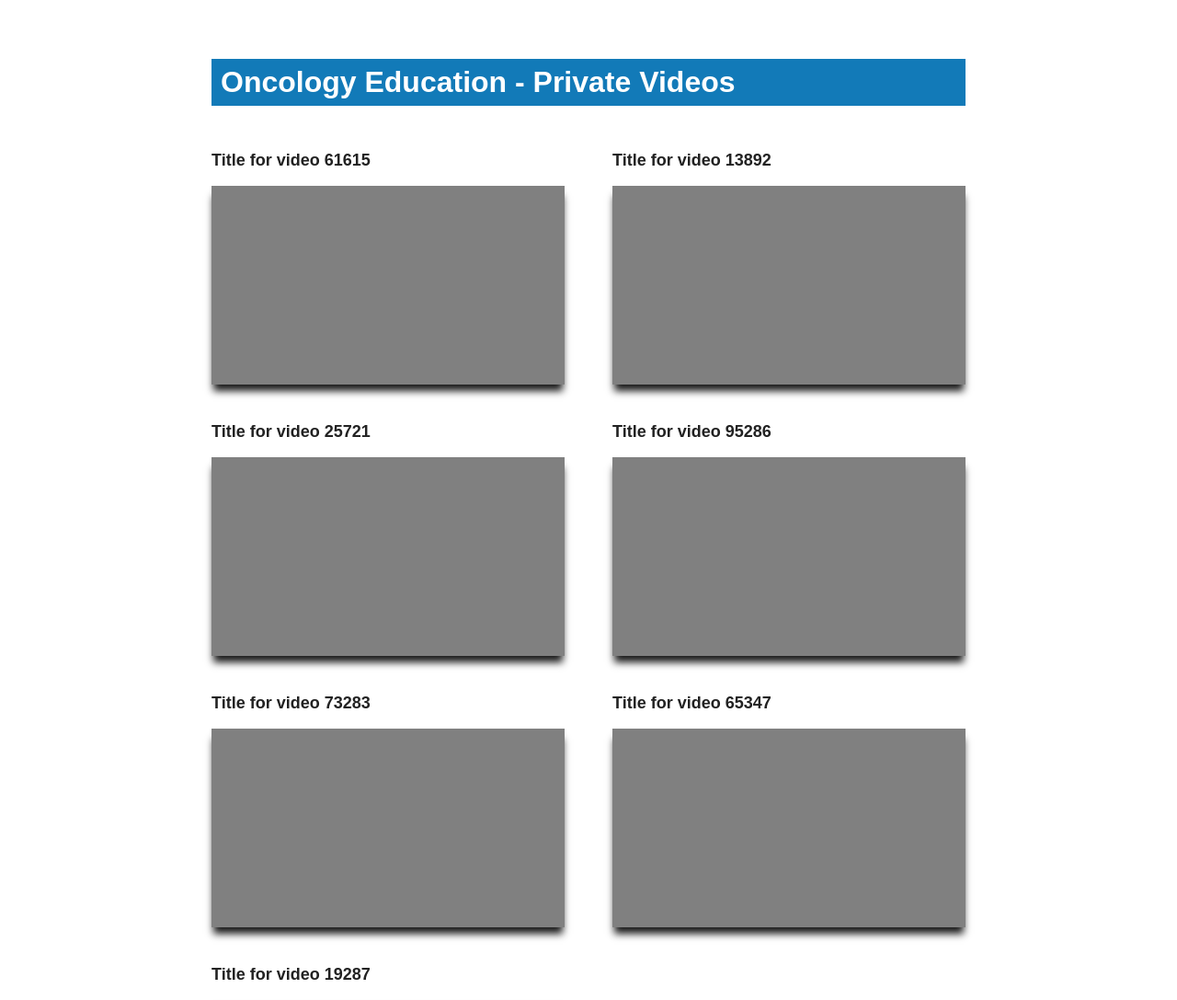
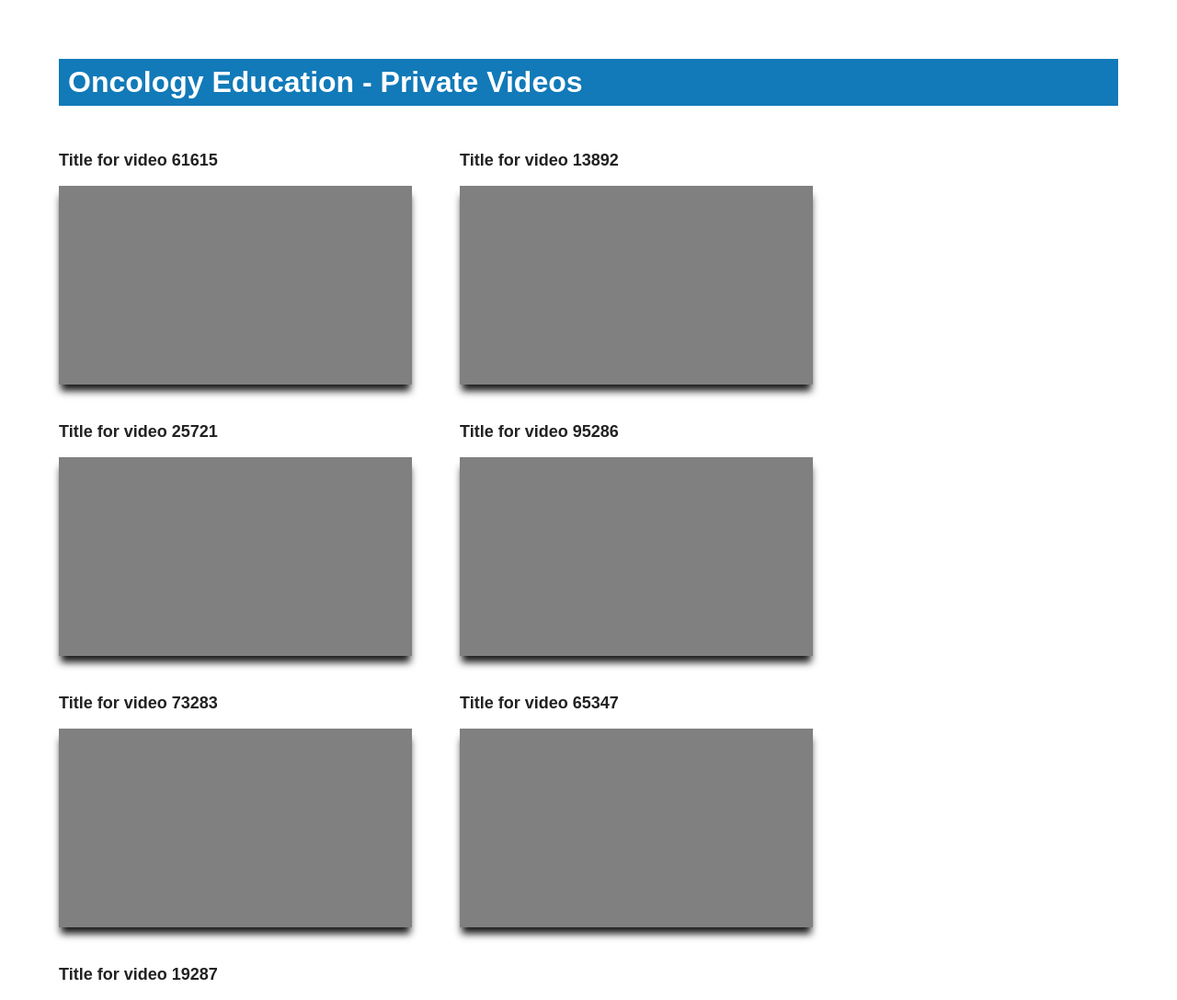
Before and after one commit to jmeit/oe-vids, a PHP site: page / in a window 1280 px wide. Shown: the top 1087 px of the page at 92% size. Run offline with PHP 8.4, Linux system fonts and the light colour scheme; a map, chart or similar area stays blank; some web fonts are replaced.

Commit message:
made full-width version

```diff
--- a/css/main.css
+++ b/css/main.css
@@ -102,8 +102,7 @@ body{
 }
 
 .wrap{
-	padding:0 10px;
-	max-width:820px;
+	width:90%;
 	margin:0 auto;
 }
 
@@ -148,10 +147,6 @@ body{
 		padding-right:52px;
 		text-align:left;
 	}
-		.player-module:nth-child(even){
-			padding-right:0;
-		}
-
 		.player{
 			margin:0;
 		}
```
